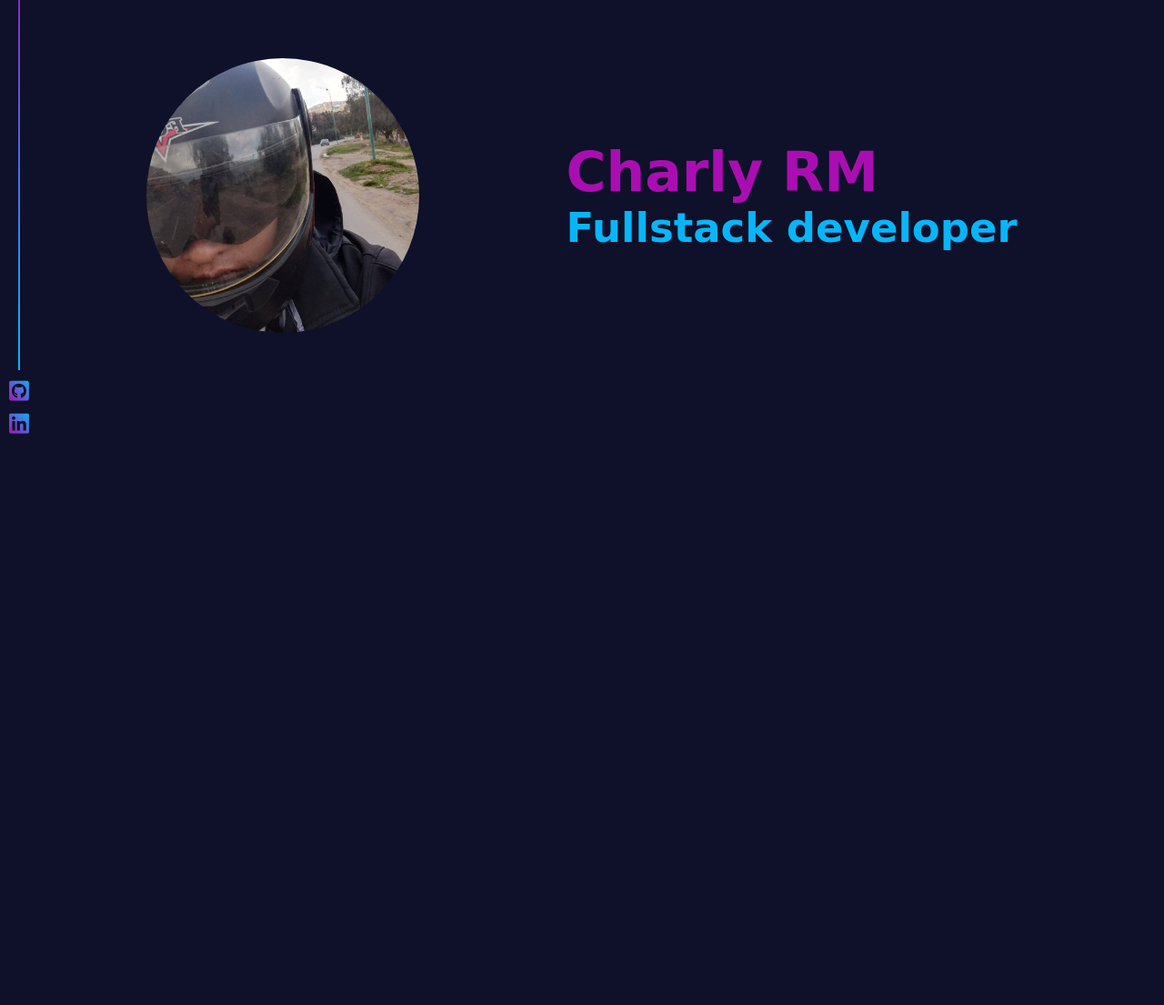
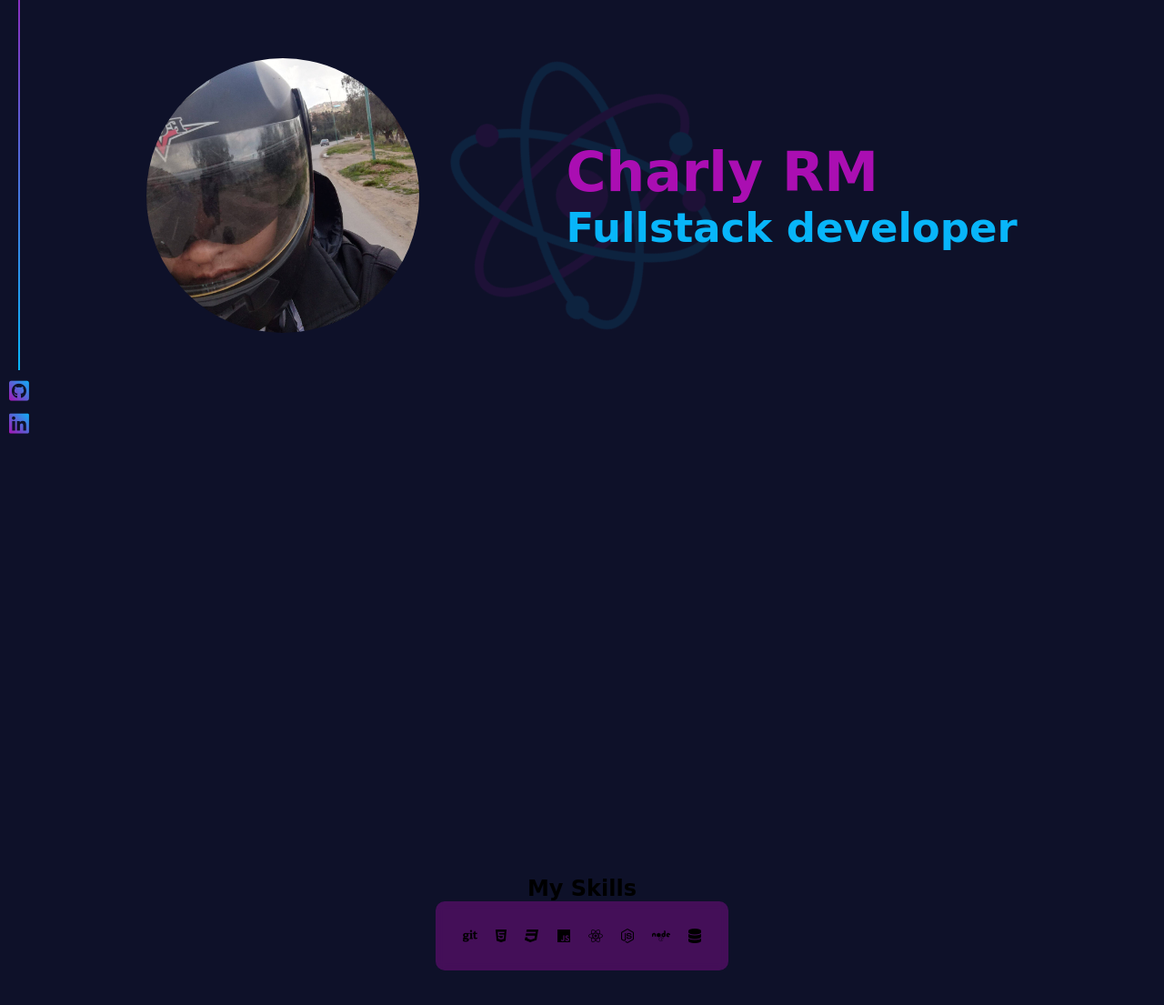
Before and after one commit to DarCkly666/DarCkly666.github.io, a plain HTML site: page index.html in a window 1280 px wide. Shown: the part 185-1290 px from the top of the page at 91% size. Drawn offline with Linux system fonts and the light colour scheme; a web font is replaced by a local one.

Commit message:
section main

```diff
--- a/index.html
+++ b/index.html
@@ -53,18 +53,31 @@
     </header>
     <div class="social_container">
       <div class="social_line"></div>
-      <a href="#"><i class="fa-brands fa-github-square"></i></a>
-      <a href="#"><i class="fa-brands fa-linkedin"></i></i></a>
+      <a href="#"><i class="fa-brands fa-github-square social-github"></i></a>
+      <a href="#"><i class="fa-brands fa-linkedin social-linkedin"></i></i></a>
     </div>
     <main>
+      <img class="atom" src="./assets/atom.svg" alt="atom" />
       <section id="section_main" class="section_main">
-        <img src="./assets/image.jpg" alt="crm" />
+        <img class="crm" src="./assets/image.jpg" alt="crm" />
         <div>
           <h2>Charly RM</h2>
           <h4>Fullstack developer</h4>
         </div>
       </section>
-      <section id="section_skills" class="section_skills"></section>
+      <section id="section_skills" class="section_skills">
+        <h2>My Skills</h2>
+        <div class="skills_container">
+          <i class="fa-brands fa-git git"></i>
+          <i class="fa-brands fa-html5 html"></i>
+          <i class="fa-brands fa-css3 css"></i>
+          <i class="fa-brands fa-js javas"></i>
+          <i class="fa-brands fa-react react"></i>
+          <i class="fa-brands fa-node-js node"></i>
+          <i class="fa-brands fa-node express"></i>
+          <i class="fa-solid fa-database mysql"></i>
+        </div>
+      </section>
       <section id="section_my_work" class="section_my_work"></section>
     </main>
     <footer></footer>
--- a/styles/main.css
+++ b/styles/main.css
@@ -10,9 +10,32 @@ main {
   display: flex;
   justify-content: space-evenly;
   align-items: center;
+  position: relative;
+  /* background-image: url("../assets/atom.svg");
+  background-attachment: fixed;
+  background-position: center;
+  background-repeat: no-repeat;
+  background-size: 300px; */
+}
+/* main{
+  position: relative;
+} */
+.atom {
+  position: fixed;
+  width: 300px;
+  opacity: 0.1;
+  top: 0;
+  bottom: 0;
+  left: 0;
+  right: 0;
+  margin: auto;
+  z-index: -1;
+  -webkit-animation: rotate 15s linear infinite;
+  -moz-animation: rotate 15s linear infinite;
+  animation: rotate 15s linear infinite;
 }
 
-.section_main img {
+.crm {
   width: 300px;
   border-radius: 50%;
 }
@@ -27,11 +50,106 @@ main {
   color: var(--color-secondary);
 }
 
+@-moz-keyframes rotate {
+  100% { -moz-transform: rotate(360deg); }
+}
+@-webkit-keyframes rotate {
+  100% { -webkit-transform: rotate(360deg); }
+}
+@keyframes rotate {
+  100% {
+      -webkit-transform: rotate(360deg);
+      transform:rotate(360deg);
+  }
+}
+
 /*Section Skills*/
 
-.section_skills,
-.section_my_work {
+.section_skills{
+  width: 100%;
   height: 100vh;
+  display: flex;
+  flex-direction: column;
+  justify-content: center;
+  align-items: center;
+}
+
+.skills_container{
+  width: auto;
+  height: auto;
+  display: flex;
+  gap: 20px;
+  justify-content: center;
+  flex-wrap: wrap;
+  padding: 30px;
+  border-radius: 10px;
+  background-color: #aa0eb259;
+  backdrop-filter: blur(5px);
+  -webkit-backdrop-filter: blur(5px);
+  /* animation: rotateSkills linear infinite 15s; */
+}
+
+/* .skills_container i{
+  position: absolute;
+  display: inline-block;
+  width: 50px;
+  height: 50px;
+  font-size: 40px;
+  color: var(--color-secondary);
+  animation: rotateSkill linear infinite 15s;
+}
+
+.git{
+  top: 0;
+  left: 0;
+}
+.html{
+  top: 0;
+  left: 0;
+  right: 0;
+  margin: auto;
+}
+.css{
+  top: 0;
+  right: 0;
+}
+.javas{
+  top: 0;
+  left: 0;
+  bottom: 0;
+  margin: auto;
+}
+.react{
+  top: 0;
+  right: 0;
+  bottom: 0;
+  margin: auto;
+}
+.node{
+  bottom: 0;
+  left: 0;
+}
+.express{
+  left: 0;
+  bottom: 0;
+  right: 0;
+  margin: auto;
+}
+.mysql{
+  right: 0;
+  bottom: 0;
+} */
+
+@keyframes rotateSkills {
+  to{
+    transform: rotate(360deg);
+  }
+}
+
+@keyframes rotateSkill {
+  to{
+    transform: rotate(-360deg);
+  }
 }
 /*Section My Work*/
 
--- a/styles/navbar.css
+++ b/styles/navbar.css
@@ -7,6 +7,7 @@
   padding: 10px;
   box-sizing: border-box;
   position: fixed;
+  z-index: 20;
 }
 
 .header_icon {
@@ -52,6 +53,7 @@
   width: auto;
   height: 80vh;
   position: fixed;
+  z-index: 20;
   top: 0;
   bottom: 0;
   margin: auto;
@@ -87,7 +89,7 @@
   margin-top: 10px;
 }
 
-.fa-brands {
+.social-github, .social-linkedin {
   font-size: 25px;
   background: -webkit-linear-gradient(
     45deg,
@@ -99,6 +101,6 @@
   transition: transform 0.7s ease;
 }
 
-.fa-brands:hover {
+.social-github:hover, .social-linkedin:hover {
   transform: rotate(359deg);
 }
```
Also changed, not shown: assets/atom.svg (added).
